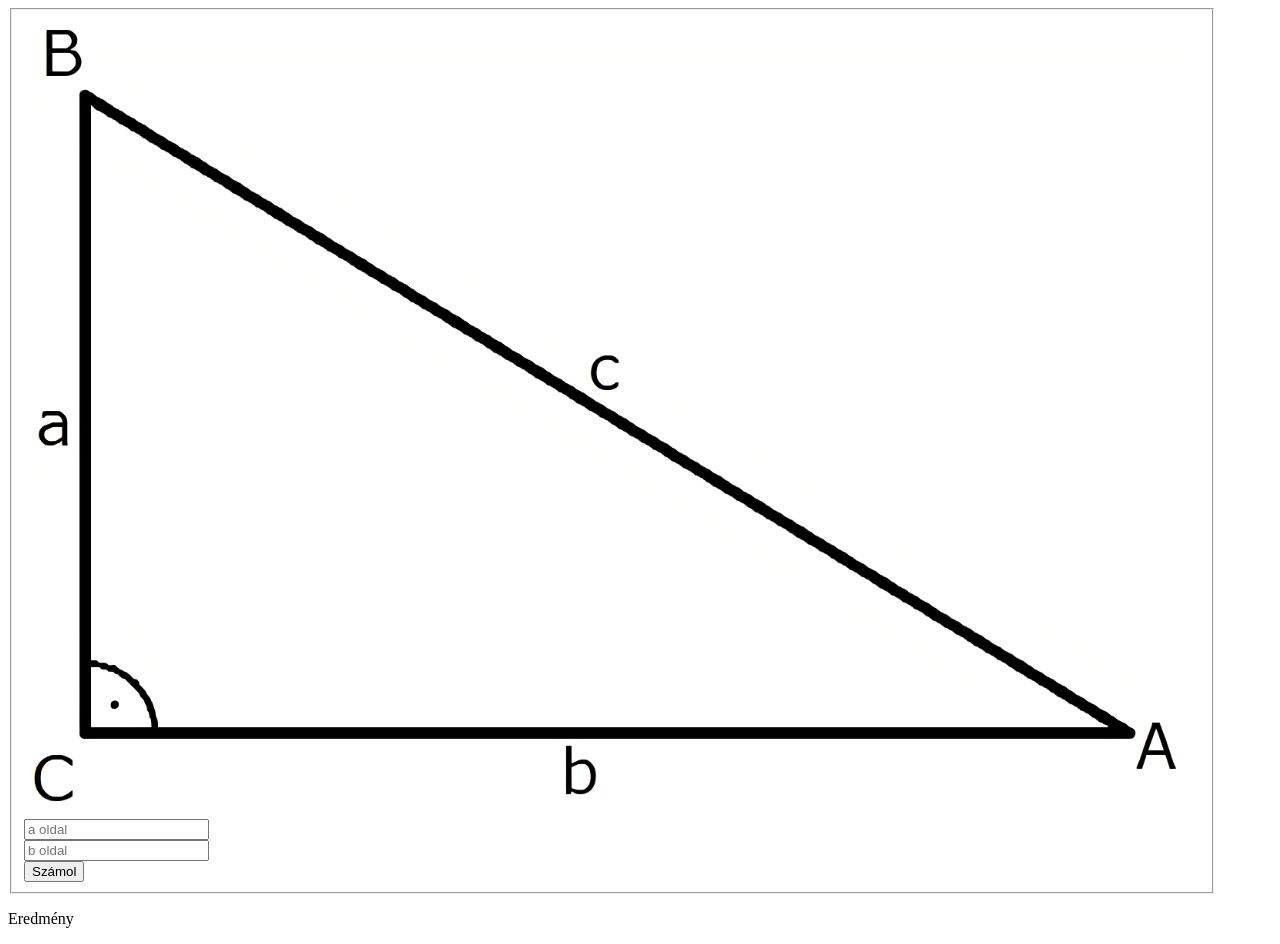
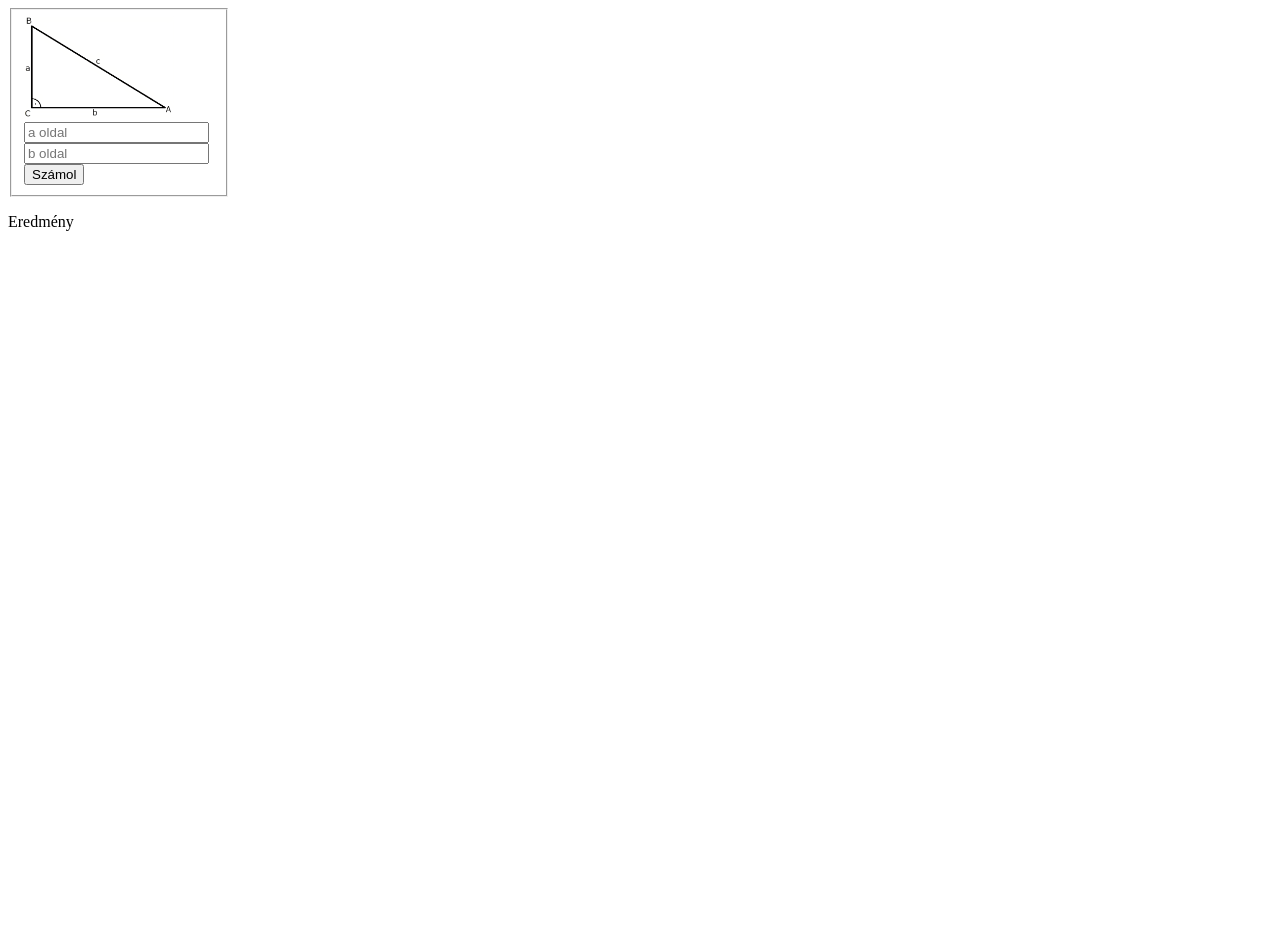
Before and after one commit to alboke01/pitagorasz, a plain HTML site: page pita.html in a window 1280 px wide. After the commit the page ends 800 px from the top, so only its background shows below. Drawn offline with Linux system fonts and the light colour scheme.

Commit message:
Update pita.html

```diff
--- a/pita.html
+++ b/pita.html
@@ -8,7 +8,7 @@
 </head>
 <body>
     <fieldset style="width: 15%;">
-        <img src="háromszög.png" alt="" width: "150px;" >
+        <img src="háromszög.png" alt="" width="150px">
         <br>
         <input type="text" name="" id="ao" placeholder="a oldal">
         <br>
```
